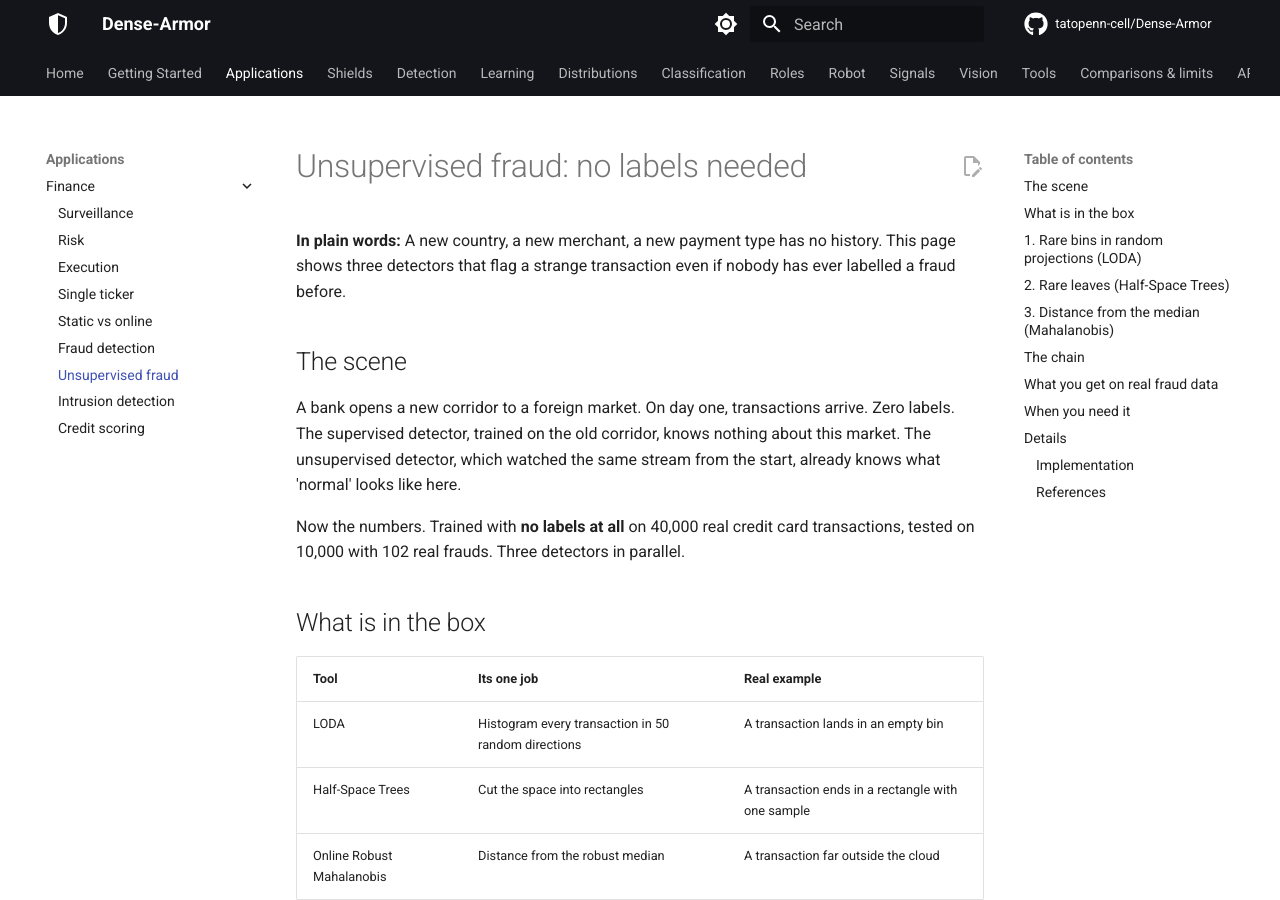
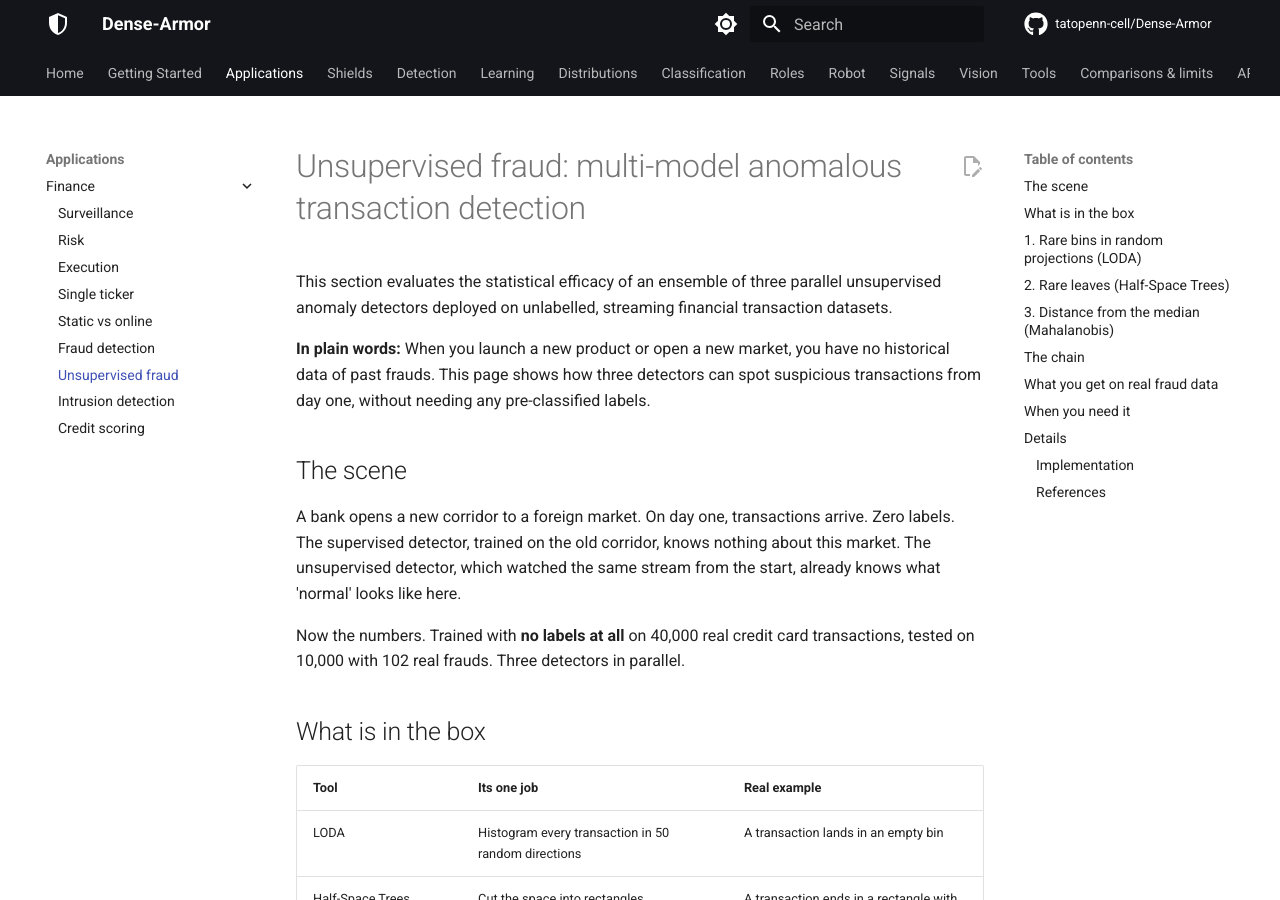
Before and after one commit to tatopenn-cell/Dense-Armor, an MkDocs documentation site: the page built from docs/finance/unsupervised_fraud.md, in a window 1280 px wide and 900 px high. Built offline with MkDocs 1.6.1 and Material for MkDocs 9.7.7, drawn with Linux system fonts in a browser that asks for light colours; comment, search, counter and statistics services are not loaded.

Commit message:
Revise unsupervised fraud detection documentation
This section evaluates the statistical efficacy of an ensemble of three parallel unsupervised anomaly detectors deployed on unlabelled, streaming financial transaction datasets.

```diff
--- a/docs/finance/unsupervised_fraud.md
+++ b/docs/finance/unsupervised_fraud.md
@@ -1,6 +1,9 @@
-# Unsupervised fraud: no labels needed
+# Unsupervised fraud: multi-model anomalous transaction detection
 
-**In plain words:** A new country, a new merchant, a new payment type has no history. This page shows three detectors that flag a strange transaction even if nobody has ever labelled a fraud before.
+This section evaluates the statistical efficacy of an ensemble of three parallel unsupervised anomaly detectors deployed on unlabelled, streaming financial transaction datasets.
+
+**In plain words:** When you launch a new product or open a new market, you have no historical data of past frauds. This page shows how three detectors can spot suspicious transactions from day one, without needing any pre-classified labels.
+
 
 ## The scene
 
```
